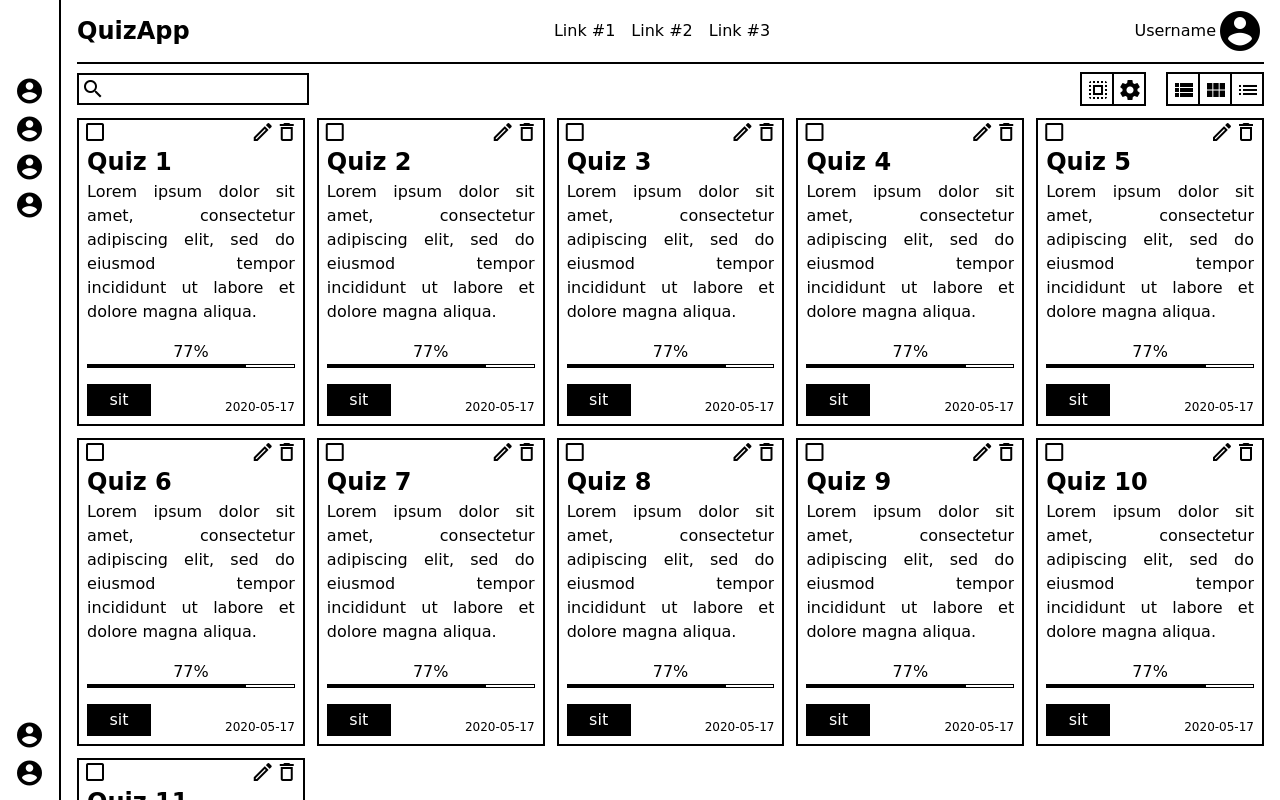
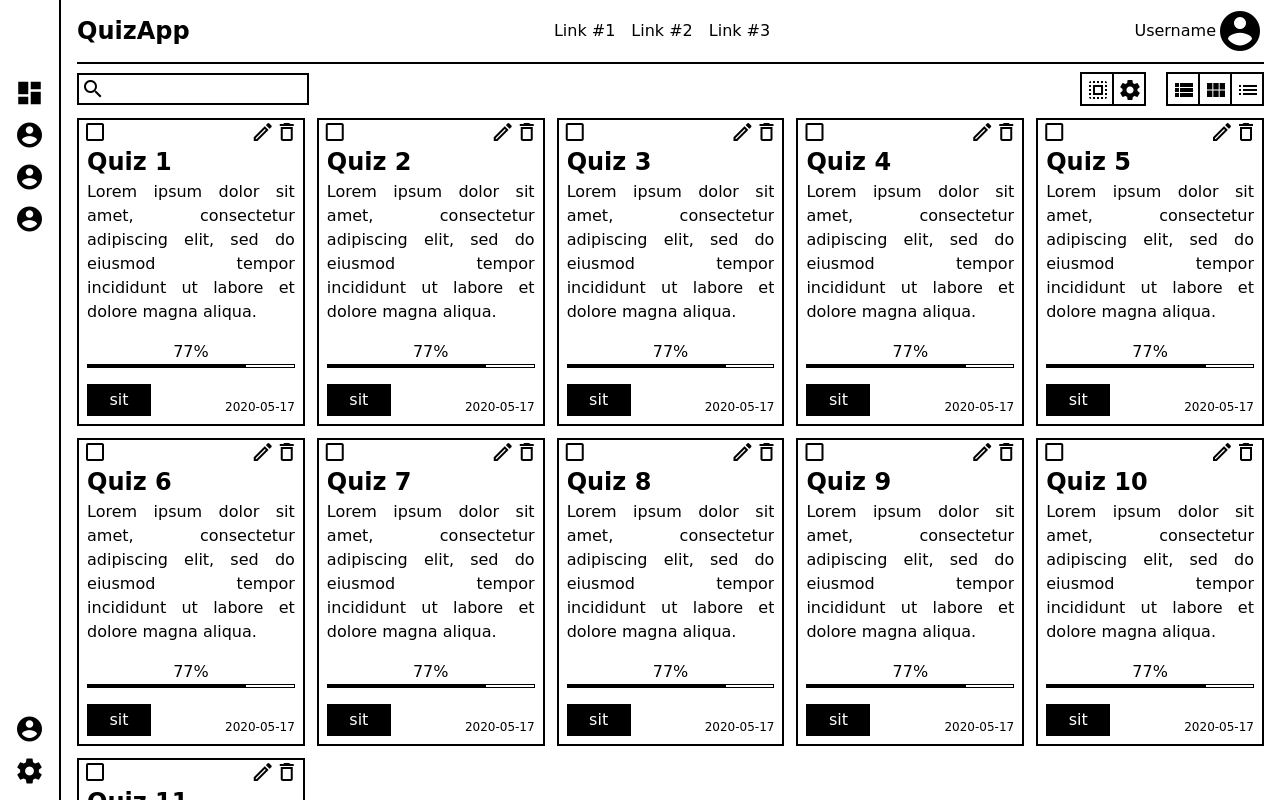
Before and after one commit to glennfaison/mcq-web, a React (Create React App) app: page /quizzes in a window 1280 px wide. Built offline with nearby package versions, Linux system fonts and the light colour scheme; no server answers.

Commit message:
Modify Quiz page

```diff
--- a/src/constants/routes.js
+++ b/src/constants/routes.js
@@ -1,10 +1,13 @@
 export const routes = {
+  courses: '/courses',
+  dashboard: '/dashboard',
+  error: '/error',
   landing: '/register',
   login: '/login',
+  notFound: '/not-found',
+  quizzes: '/quizzes',
   register: '/register',
-  error: '/error',
-  notFound: '/not-found',
-  dashboard: '/dashboard',
-  quizzes: '/quizzes',
-  root: '/'
+  root: '/',
+  settings: '/settings',
+  topics: '/topics',
 };
--- a/src/layouts/authed.js
+++ b/src/layouts/authed.js
@@ -1,21 +1,26 @@
 import React from 'react';
 import { Navbar } from '../components';
-import { ListviewHOC } from '../layouts';
+import { Link } from 'react-router-dom';
+import { routes } from '../constants';
 
-function Icon({ iconId }) {
+function Icon({ iconId, title, url }) {
   return (
-    <span className="flex justify-center cursor-pointer">
-      <i className="material-icons text-3xl p-0 py-1">
-        {iconId}
-      </i>
-    </span>
+    <Link to={url}>
+      <span className="flex justify-center cursor-pointer
+        border-transparent border-2 hover:border-black"
+        title={title}>
+        <i className="material-icons text-3xl p-0 py-1">
+          {iconId}
+        </i>
+      </span>
+    </Link>
   );
 }
 
 export const AuthedLayout = ({
   pageTitle,
   navbarLinks,
-  listItems,
+  content = false
 }) => {
 
   return (
@@ -26,15 +31,15 @@ export const AuthedLayout = ({
         justify-between py-2 pt-16 w-16 border-r-2 border-black">
 
         <span className="flex flex-col items-stretch mt-2">
-          <Icon iconId="account_circle" />
-          <Icon iconId="account_circle" />
-          <Icon iconId="account_circle" />
-          <Icon iconId="account_circle" />
+          <Icon iconId="dashboard" url={routes.dashboard} title="Dashboard" />
+          <Icon iconId="account_circle" url={routes.quizzes} title="Quizzes" />
+          <Icon iconId="account_circle" url={routes.courses} title="Courses" />
+          <Icon iconId="account_circle" url={routes.topics} title="Topics" />
         </span>
 
         <span className="flex flex-col">
-          <Icon iconId="account_circle" />
-          <Icon iconId="account_circle" />
+          <Icon iconId="account_circle" url={routes.dashboard} title="Profile" />
+          <Icon iconId="settings" url={routes.settings} title="Settings" />
         </span>
 
       </div>
@@ -44,7 +49,7 @@ export const AuthedLayout = ({
       <div className="flex flex-col w-full">
 
         <Navbar pageTitle={pageTitle} navbarLinks={navbarLinks} />
-        <ListviewHOC listItems={listItems} />
+        {content}
 
       </div>
       {/* End Main Content */}
--- a/src/pages/quizzes.jsx
+++ b/src/pages/quizzes.jsx
@@ -1,6 +1,6 @@
 import React from 'react';
 
-import { AuthedLayout } from '../layouts';
+import { AuthedLayout, ListviewHOC } from '../layouts';
 
 const navbarLinks = [
   { text: 'Link #1', url: '#', icon: '' },
@@ -23,7 +23,7 @@ export const Quizzes = () => {
     <AuthedLayout
       pageTitle={process.env.REACT_APP_TITLE}
       navbarLinks={navbarLinks}
-      listItems={listItems}
+      content={<ListviewHOC listItems={listItems} />}
     />
   );
 };
--- a/tailwind.config.js
+++ b/tailwind.config.js
@@ -65,7 +65,7 @@ module.exports = {
     lineHeight: ['responsive'],
     listStylePosition: ['responsive'],
     listStyleType: ['responsive'],
-    margin: ['responsive'],
+    margin: ['responsive', 'hover'],
     maxHeight: ['responsive'],
     maxWidth: ['responsive'],
     minHeight: ['responsive'],
```
